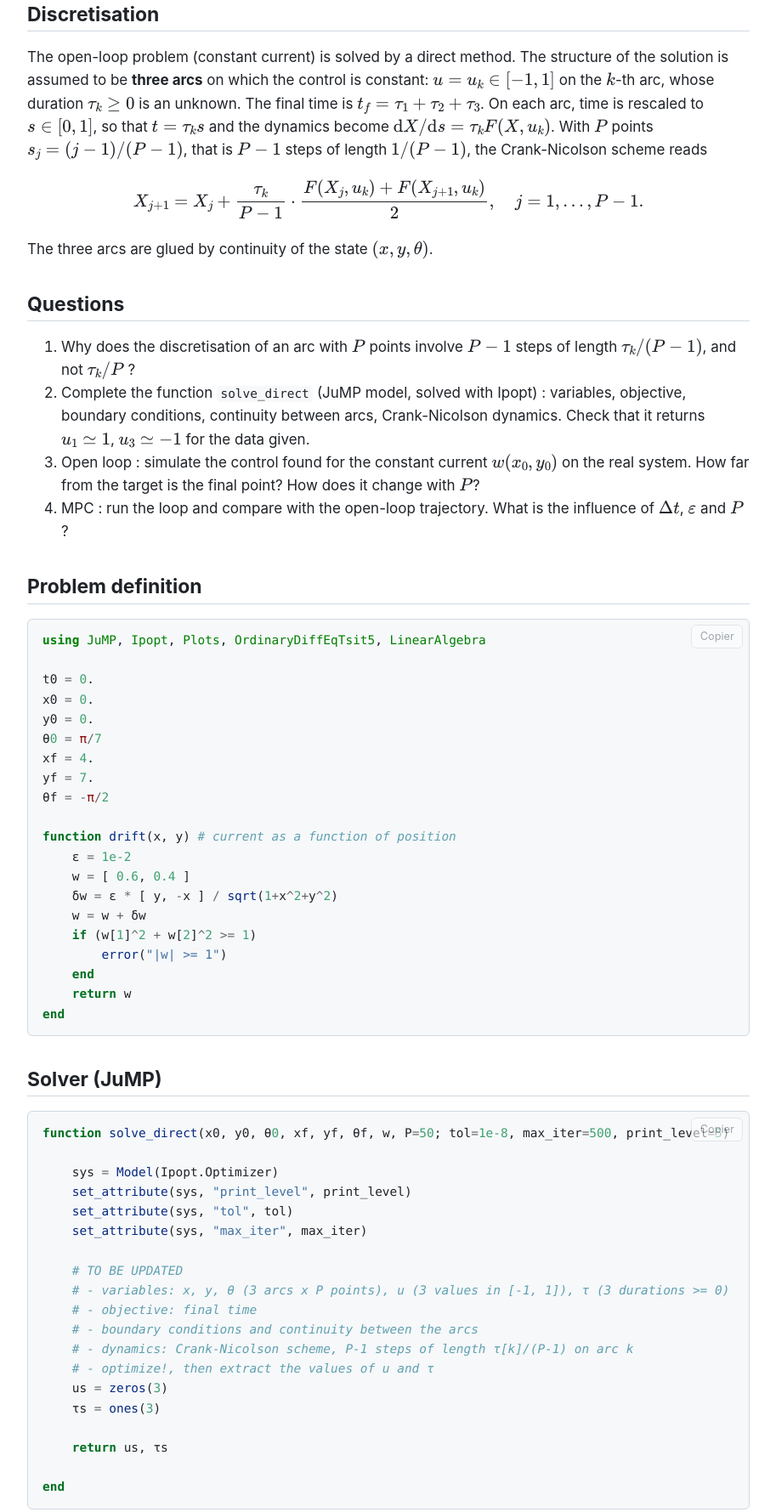
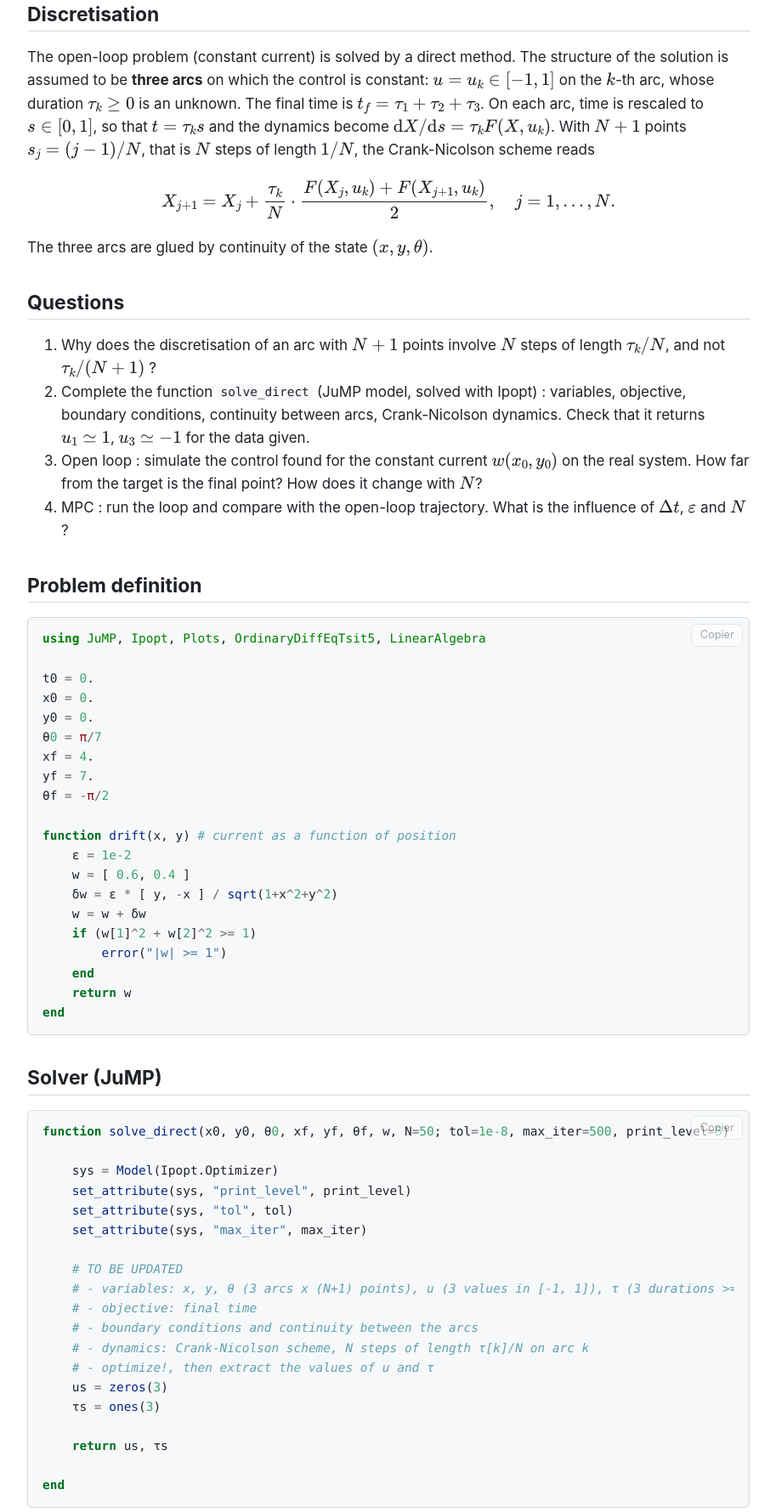
Before and after one commit to pns-mam/commande, a plain HTML site: page docs/tp3/index.html in a window 1280 px wide. Shown: the part 1300-3079 px from the top of the page at 85% size, without its empty margins (183-1096 px from the left). Drawn offline with nearby package versions, Linux system fonts and the light colour scheme.

Commit message:
Rebuild site (docs/)

```diff
--- a/docs/tp3/index.html
+++ b/docs/tp3/index.html
@@ -126,23 +126,22 @@ On each arc, time is rescaled to <span
 class="math inline">\(s\in[0,1]\)</span>, so that <span
 class="math inline">\(t=\tau_k s\)</span> and the dynamics become <span
 class="math inline">\(\mathrm{d}X/\mathrm{d}s = \tau_k
-F(X,u_k)\)</span>. With <span class="math inline">\(P\)</span> points
-<span class="math inline">\(s_j=(j-1)/(P-1)\)</span>, that is <span
-class="math inline">\(P-1\)</span> steps of length <span
-class="math inline">\(1/(P-1)\)</span>, the Crank-Nicolson scheme
-reads</p>
+F(X,u_k)\)</span>. With <span class="math inline">\(N+1\)</span> points
+<span class="math inline">\(s_j=(j-1)/N\)</span>, that is <span
+class="math inline">\(N\)</span> steps of length <span
+class="math inline">\(1/N\)</span>, the Crank-Nicolson scheme reads</p>
 <p><span class="math display">\[ X_{j+1} = X_j +
-\frac{\tau_k}{P-1}\cdot\frac{F(X_j,u_k)+F(X_{j+1},u_k)}{2},\quad
-j=1,\dots,P-1. \]</span></p>
+\frac{\tau_k}{N}\cdot\frac{F(X_j,u_k)+F(X_{j+1},u_k)}{2},\quad
+j=1,\dots,N. \]</span></p>
 <p>The three arcs are glued by continuity of the state <span
 class="math inline">\((x,y,\theta)\)</span>.</p>
 <h2 id="questions">Questions</h2>
 <ol type="1">
 <li>Why does the discretisation of an arc with <span
-class="math inline">\(P\)</span> points involve <span
-class="math inline">\(P-1\)</span> steps of length <span
-class="math inline">\(\tau_k/(P-1)\)</span>, and not <span
-class="math inline">\(\tau_k/P\)</span> ?</li>
+class="math inline">\(N+1\)</span> points involve <span
+class="math inline">\(N\)</span> steps of length <span
+class="math inline">\(\tau_k/N\)</span>, and not <span
+class="math inline">\(\tau_k/(N+1)\)</span> ?</li>
 <li>Complete the function <code>solve_direct</code> (JuMP model, solved
 with Ipopt) : variables, objective, boundary conditions, continuity
 between arcs, Crank-Nicolson dynamics. Check that it returns <span
@@ -151,11 +150,11 @@ class="math inline">\(u_3\simeq -1\)</span> for the data given.</li>
 <li>Open loop : simulate the control found for the constant current
 <span class="math inline">\(w(x_0,y_0)\)</span> on the real system. How
 far from the target is the final point? How does it change with <span
-class="math inline">\(P\)</span>?</li>
+class="math inline">\(N\)</span>?</li>
 <li>MPC : run the loop and compare with the open-loop trajectory. What
 is the influence of <span class="math inline">\(\Delta t\)</span>, <span
 class="math inline">\(\varepsilon\)</span> and <span
-class="math inline">\(P\)</span> ?</li>
+class="math inline">\(N\)</span> ?</li>
 </ol>
 <h2 id="problem-definition">Problem definition</h2>
 <div class="sourceCode" id="cb1"><pre
@@ -181,7 +180,7 @@ class="sourceCode julia"><code class="sourceCode julia"><span id="cb1-1"><a href
 <span id="cb1-20"><a href="#cb1-20" aria-hidden="true" tabindex="-1"></a><span class="kw">end</span></span></code></pre></div>
 <h2 id="solver-jump">Solver (JuMP)</h2>
 <div class="sourceCode" id="cb2"><pre
-class="sourceCode julia"><code class="sourceCode julia"><span id="cb2-1"><a href="#cb2-1" aria-hidden="true" tabindex="-1"></a><span class="kw">function</span> <span class="fu">solve_direct</span>(x0, y0, θ<span class="fl">0</span>, xf, yf, θf, w, P<span class="op">=</span><span class="fl">50</span>; tol<span class="op">=</span><span class="fl">1e-8</span>, max_iter<span class="op">=</span><span class="fl">500</span>, print_level<span class="op">=</span><span class="fl">5</span>)</span>
+class="sourceCode julia"><code class="sourceCode julia"><span id="cb2-1"><a href="#cb2-1" aria-hidden="true" tabindex="-1"></a><span class="kw">function</span> <span class="fu">solve_direct</span>(x0, y0, θ<span class="fl">0</span>, xf, yf, θf, w, N<span class="op">=</span><span class="fl">50</span>; tol<span class="op">=</span><span class="fl">1e-8</span>, max_iter<span class="op">=</span><span class="fl">500</span>, print_level<span class="op">=</span><span class="fl">5</span>)</span>
 <span id="cb2-2"><a href="#cb2-2" aria-hidden="true" tabindex="-1"></a></span>
 <span id="cb2-3"><a href="#cb2-3" aria-hidden="true" tabindex="-1"></a>    sys <span class="op">=</span> <span class="fu">Model</span>(Ipopt.Optimizer)</span>
 <span id="cb2-4"><a href="#cb2-4" aria-hidden="true" tabindex="-1"></a>    <span class="fu">set_attribute</span>(sys, <span class="st">&quot;print_level&quot;</span>, print_level)</span>
@@ -189,10 +188,10 @@ class="sourceCode julia"><code class="sourceCode julia"><span id="cb2-1"><a href
 <span id="cb2-6"><a href="#cb2-6" aria-hidden="true" tabindex="-1"></a>    <span class="fu">set_attribute</span>(sys, <span class="st">&quot;max_iter&quot;</span>, max_iter)</span>
 <span id="cb2-7"><a href="#cb2-7" aria-hidden="true" tabindex="-1"></a></span>
 <span id="cb2-8"><a href="#cb2-8" aria-hidden="true" tabindex="-1"></a>    <span class="co"># TO BE UPDATED</span></span>
-<span id="cb2-9"><a href="#cb2-9" aria-hidden="true" tabindex="-1"></a>    <span class="co"># - variables: x, y, θ (3 arcs x P points), u (3 values in [-1, 1]), τ (3 durations &gt;= 0)</span></span>
+<span id="cb2-9"><a href="#cb2-9" aria-hidden="true" tabindex="-1"></a>    <span class="co"># - variables: x, y, θ (3 arcs x (N+1) points), u (3 values in [-1, 1]), τ (3 durations &gt;= 0)</span></span>
 <span id="cb2-10"><a href="#cb2-10" aria-hidden="true" tabindex="-1"></a>    <span class="co"># - objective: final time</span></span>
 <span id="cb2-11"><a href="#cb2-11" aria-hidden="true" tabindex="-1"></a>    <span class="co"># - boundary conditions and continuity between the arcs</span></span>
-<span id="cb2-12"><a href="#cb2-12" aria-hidden="true" tabindex="-1"></a>    <span class="co"># - dynamics: Crank-Nicolson scheme, P-1 steps of length τ[k]/(P-1) on arc k</span></span>
+<span id="cb2-12"><a href="#cb2-12" aria-hidden="true" tabindex="-1"></a>    <span class="co"># - dynamics: Crank-Nicolson scheme, N steps of length τ[k]/N on arc k</span></span>
 <span id="cb2-13"><a href="#cb2-13" aria-hidden="true" tabindex="-1"></a>    <span class="co"># - optimize!, then extract the values of u and τ</span></span>
 <span id="cb2-14"><a href="#cb2-14" aria-hidden="true" tabindex="-1"></a>    us <span class="op">=</span> <span class="fu">zeros</span>(<span class="fl">3</span>)</span>
 <span id="cb2-15"><a href="#cb2-15" aria-hidden="true" tabindex="-1"></a>    τs <span class="op">=</span> <span class="fu">ones</span>(<span class="fl">3</span>)</span>
@@ -231,10 +230,10 @@ feedback)</h2>
 apply this control to the real system: the final point misses the target
 because the current actually varies with the position.</p>
 <div class="sourceCode" id="cb4"><pre
-class="sourceCode julia"><code class="sourceCode julia"><span id="cb4-1"><a href="#cb4-1" aria-hidden="true" tabindex="-1"></a>P <span class="op">=</span> <span class="fl">20</span> <span class="co"># number of points for direct solve</span></span>
+class="sourceCode julia"><code class="sourceCode julia"><span id="cb4-1"><a href="#cb4-1" aria-hidden="true" tabindex="-1"></a>N <span class="op">=</span> <span class="fl">25</span> <span class="co"># number of time steps (N+1 points) for direct solve</span></span>
 <span id="cb4-2"><a href="#cb4-2" aria-hidden="true" tabindex="-1"></a></span>
 <span id="cb4-3"><a href="#cb4-3" aria-hidden="true" tabindex="-1"></a>w0 <span class="op">=</span> <span class="fu">drift</span>(x0, y0)</span>
-<span id="cb4-4"><a href="#cb4-4" aria-hidden="true" tabindex="-1"></a>us0, τs0 <span class="op">=</span> <span class="fu">solve_direct</span>(x0, y0, θ<span class="fl">0</span>, xf, yf, θf, w0, P, print_level<span class="op">=</span><span class="fl">0</span>)</span>
+<span id="cb4-4"><a href="#cb4-4" aria-hidden="true" tabindex="-1"></a>us0, τs0 <span class="op">=</span> <span class="fu">solve_direct</span>(x0, y0, θ<span class="fl">0</span>, xf, yf, θf, w0, N, print_level<span class="op">=</span><span class="fl">0</span>)</span>
 <span id="cb4-5"><a href="#cb4-5" aria-hidden="true" tabindex="-1"></a>tf0 <span class="op">=</span> <span class="fu">sum</span>(τs0)</span>
 <span id="cb4-6"><a href="#cb4-6" aria-hidden="true" tabindex="-1"></a>sol0 <span class="op">=</span> <span class="fu">trajectory</span>((t0, tf0), x0, y0, θ<span class="fl">0</span>, us0, [τs0[<span class="fl">1</span>], τs0[<span class="fl">1</span>]<span class="op">+</span>τs0[<span class="fl">2</span>]], drift)</span>
 <span id="cb4-7"><a href="#cb4-7" aria-hidden="true" tabindex="-1"></a><span class="fu">println</span>(<span class="st">&quot;open loop: tf = &quot;</span>, tf0, <span class="st">&quot;</span><span class="sc">\t</span><span class="st"> final error: &quot;</span>, <span class="fu">norm</span>(sol0.u[<span class="kw">end</span>] <span class="op">-</span> [xf, yf, θf]))</span></code></pre></div>
@@ -242,15 +241,15 @@ class="sourceCode julia"><code class="sourceCode julia"><span id="cb4-1"><a href
 <p>The loop is in a function, which avoids any ambiguity on the scope of
 the variables when the code is run as a script.</p>
 <div class="sourceCode" id="cb5"><pre
-class="sourceCode julia"><code class="sourceCode julia"><span id="cb5-1"><a href="#cb5-1" aria-hidden="true" tabindex="-1"></a><span class="kw">function</span> <span class="fu">mpc</span>(x0, y0, θ<span class="fl">0</span>, xf, yf, θf, drift; t0<span class="op">=</span><span class="fl">0</span>., Δt<span class="op">=</span><span class="fl">1.0</span>, P<span class="op">=</span><span class="fl">20</span>, ε<span class="op">=</span><span class="fl">1e-1</span>, Nmax<span class="op">=</span><span class="fl">20</span>)</span>
+class="sourceCode julia"><code class="sourceCode julia"><span id="cb5-1"><a href="#cb5-1" aria-hidden="true" tabindex="-1"></a><span class="kw">function</span> <span class="fu">mpc</span>(x0, y0, θ<span class="fl">0</span>, xf, yf, θf, drift; t0<span class="op">=</span><span class="fl">0</span>., Δt<span class="op">=</span><span class="fl">1.0</span>, N<span class="op">=</span><span class="fl">25</span>, ε<span class="op">=</span><span class="fl">1e-1</span>, itermax<span class="op">=</span><span class="fl">20</span>)</span>
 <span id="cb5-2"><a href="#cb5-2" aria-hidden="true" tabindex="-1"></a></span>
 <span id="cb5-3"><a href="#cb5-3" aria-hidden="true" tabindex="-1"></a>    t1, x1, y1, θ<span class="fl">1</span> <span class="op">=</span> t0, x0, y0, θ<span class="fl">0</span></span>
 <span id="cb5-4"><a href="#cb5-4" aria-hidden="true" tabindex="-1"></a>    t, x, y, θ, u <span class="op">=</span> <span class="dt">Float64</span>[], <span class="dt">Float64</span>[], <span class="dt">Float64</span>[], <span class="dt">Float64</span>[], <span class="dt">Float64</span>[]</span>
 <span id="cb5-5"><a href="#cb5-5" aria-hidden="true" tabindex="-1"></a></span>
-<span id="cb5-6"><a href="#cb5-6" aria-hidden="true" tabindex="-1"></a>    <span class="cf">for</span> N <span class="kw">in</span> <span class="fl">1</span><span class="op">:</span>Nmax<span class="op">+</span><span class="fl">1</span></span>
+<span id="cb5-6"><a href="#cb5-6" aria-hidden="true" tabindex="-1"></a>    <span class="cf">for</span> iter <span class="kw">in</span> <span class="fl">1</span><span class="op">:</span>itermax<span class="op">+</span><span class="fl">1</span></span>
 <span id="cb5-7"><a href="#cb5-7" aria-hidden="true" tabindex="-1"></a></span>
 <span id="cb5-8"><a href="#cb5-8" aria-hidden="true" tabindex="-1"></a>        w <span class="op">=</span> <span class="fu">drift</span>(x1, y1) <span class="co"># current sampled at (x1,y1)</span></span>
-<span id="cb5-9"><a href="#cb5-9" aria-hidden="true" tabindex="-1"></a>        us, τs <span class="op">=</span> <span class="fu">solve_direct</span>(x1, y1, θ<span class="fl">1</span>, xf, yf, θf, w, P, print_level<span class="op">=</span><span class="fl">0</span>)</span>
+<span id="cb5-9"><a href="#cb5-9" aria-hidden="true" tabindex="-1"></a>        us, τs <span class="op">=</span> <span class="fu">solve_direct</span>(x1, y1, θ<span class="fl">1</span>, xf, yf, θf, w, N, print_level<span class="op">=</span><span class="fl">0</span>)</span>
 <span id="cb5-10"><a href="#cb5-10" aria-hidden="true" tabindex="-1"></a>        ts <span class="op">=</span> [ t1<span class="op">+</span>τs[<span class="fl">1</span>], t1<span class="op">+</span>τs[<span class="fl">1</span>]<span class="op">+</span>τs[<span class="fl">2</span>] ]</span>
 <span id="cb5-11"><a href="#cb5-11" aria-hidden="true" tabindex="-1"></a>        tf <span class="op">=</span> <span class="fu">t1+sum</span>(τs) <span class="co"># predicted final time</span></span>
 <span id="cb5-12"><a href="#cb5-12" aria-hidden="true" tabindex="-1"></a>        t2 <span class="op">=</span> <span class="fu">min</span>(t1<span class="op">+</span>Δt, tf)</span>
@@ -264,7 +263,7 @@ class="sourceCode julia"><code class="sourceCode julia"><span id="cb5-1"><a href
 <span id="cb5-20"><a href="#cb5-20" aria-hidden="true" tabindex="-1"></a></span>
 <span id="cb5-21"><a href="#cb5-21" aria-hidden="true" tabindex="-1"></a>        t1, x1, y1, θ<span class="fl">1</span> <span class="op">=</span> t2, x[<span class="kw">end</span>], y[<span class="kw">end</span>], θ[<span class="kw">end</span>]</span>
 <span id="cb5-22"><a href="#cb5-22" aria-hidden="true" tabindex="-1"></a>        err <span class="op">=</span> <span class="fu">norm</span>([ x1, y1, θ<span class="fl">1</span> ] <span class="op">-</span> [ xf, yf, θf ])</span>
-<span id="cb5-23"><a href="#cb5-23" aria-hidden="true" tabindex="-1"></a>        <span class="fu">println</span>(<span class="st">&quot;N: &quot;</span>, N, <span class="st">&quot;</span><span class="sc">\t</span><span class="st"> t: &quot;</span>, <span class="fu">round</span>(t1, digits<span class="op">=</span><span class="fl">3</span>), <span class="st">&quot;</span><span class="sc">\t</span><span class="st"> predicted tf: &quot;</span>, <span class="fu">round</span>(tf, digits<span class="op">=</span><span class="fl">3</span>), <span class="st">&quot;</span><span class="sc">\t</span><span class="st"> err: &quot;</span>, err)</span>
+<span id="cb5-23"><a href="#cb5-23" aria-hidden="true" tabindex="-1"></a>        <span class="fu">println</span>(<span class="st">&quot;iter: &quot;</span>, iter, <span class="st">&quot;</span><span class="sc">\t</span><span class="st"> t: &quot;</span>, <span class="fu">round</span>(t1, digits<span class="op">=</span><span class="fl">3</span>), <span class="st">&quot;</span><span class="sc">\t</span><span class="st"> predicted tf: &quot;</span>, <span class="fu">round</span>(tf, digits<span class="op">=</span><span class="fl">3</span>), <span class="st">&quot;</span><span class="sc">\t</span><span class="st"> err: &quot;</span>, err)</span>
 <span id="cb5-24"><a href="#cb5-24" aria-hidden="true" tabindex="-1"></a>        err <span class="op">&gt;</span> ε <span class="op">||</span> <span class="cf">break</span></span>
 <span id="cb5-25"><a href="#cb5-25" aria-hidden="true" tabindex="-1"></a></span>
 <span id="cb5-26"><a href="#cb5-26" aria-hidden="true" tabindex="-1"></a>    <span class="cf">end</span></span>
@@ -273,7 +272,7 @@ class="sourceCode julia"><code class="sourceCode julia"><span id="cb5-1"><a href
 <span id="cb5-29"><a href="#cb5-29" aria-hidden="true" tabindex="-1"></a></span>
 <span id="cb5-30"><a href="#cb5-30" aria-hidden="true" tabindex="-1"></a><span class="kw">end</span></span>
 <span id="cb5-31"><a href="#cb5-31" aria-hidden="true" tabindex="-1"></a></span>
-<span id="cb5-32"><a href="#cb5-32" aria-hidden="true" tabindex="-1"></a>t, x, y, θ, u <span class="op">=</span> <span class="fu">mpc</span>(x0, y0, θ<span class="fl">0</span>, xf, yf, θf, drift, t0<span class="op">=</span>t0, Δt<span class="op">=</span><span class="fl">1.0</span>, P<span class="op">=</span>P, ε<span class="op">=</span><span class="fl">1e-1</span>, Nmax<span class="op">=</span><span class="fl">20</span>)</span></code></pre></div>
+<span id="cb5-32"><a href="#cb5-32" aria-hidden="true" tabindex="-1"></a>t, x, y, θ, u <span class="op">=</span> <span class="fu">mpc</span>(x0, y0, θ<span class="fl">0</span>, xf, yf, θf, drift, t0<span class="op">=</span>t0, Δt<span class="op">=</span><span class="fl">1.0</span>, N<span class="op">=</span>N, ε<span class="op">=</span><span class="fl">1e-1</span>, itermax<span class="op">=</span><span class="fl">20</span>)</span></code></pre></div>
 <h2 id="plots-states-control-and-trajectory">Plots: states, control and
 trajectory</h2>
 <div class="sourceCode" id="cb6"><pre
```
